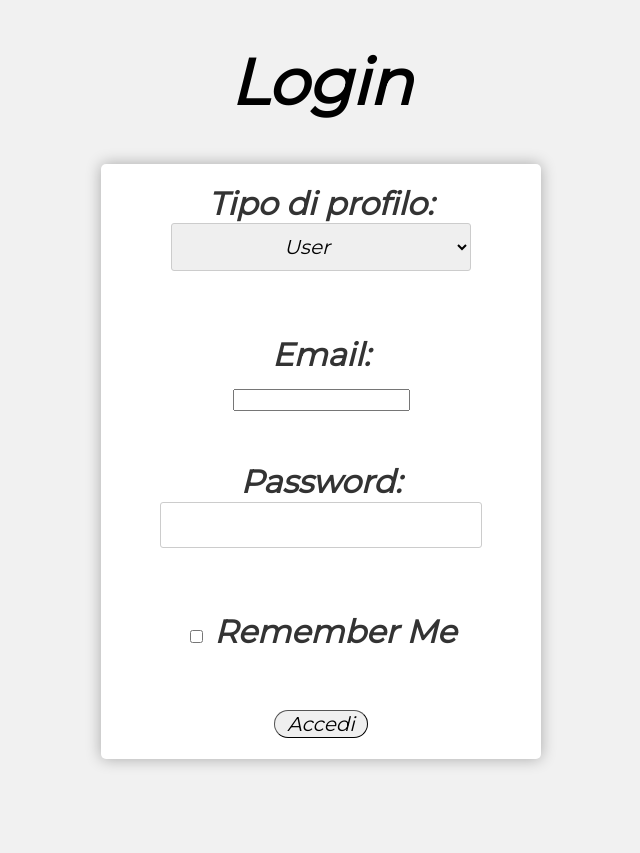
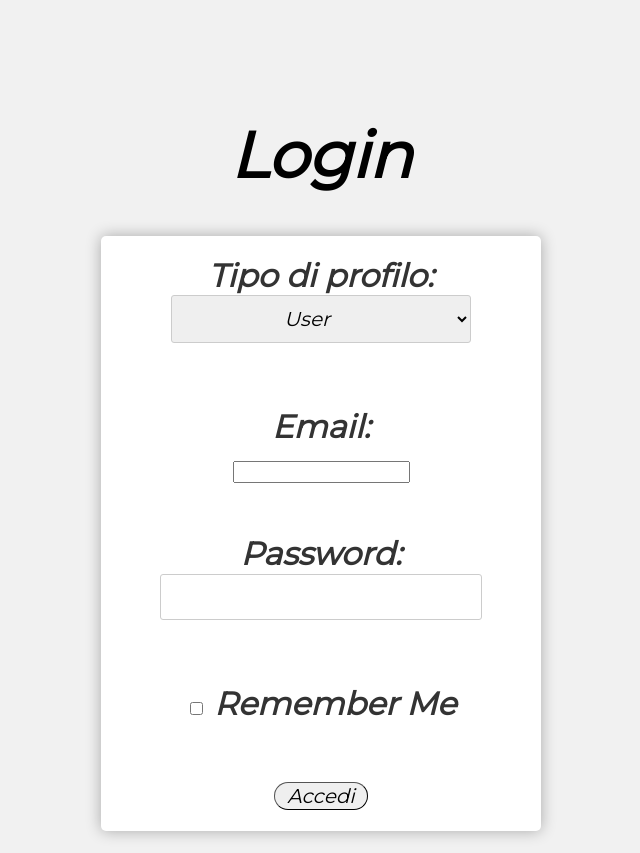
Before and after one commit to Devix11/BibliotecaPhp, a PHP site: page /login.php in a window 1280 px wide. Shown: the whole page, without its empty margins (319-959 px from the left). Before the commit the page ends 766 px from the top, so only its background shows below. Run offline with PHP 8.4, Linux system fonts and the light colour scheme.

Commit message:
Update login.css

```diff
--- a/login.css
+++ b/login.css
@@ -8,6 +8,7 @@ body{
     margin: 0;
     padding: 0;
     text-align: center;
+    padding-top: 4%;
 
     display: block;
     font-size: 2em;
```
